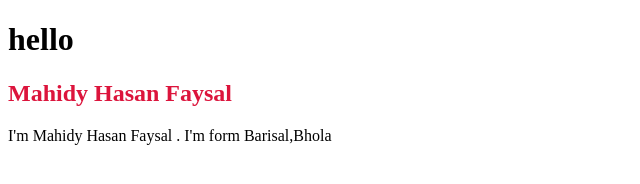
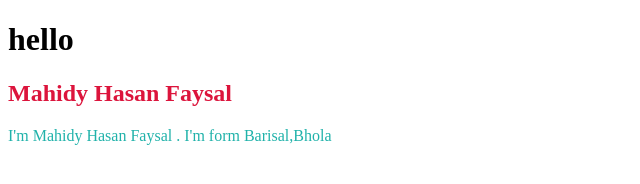
Before and after one commit to Mahidy22/fff, a plain HTML site: page index.html in a window 1280 px wide. Shown: the whole page, without its empty margins (0-640 px from the left). Drawn offline with Linux system fonts and the light colour scheme.

Commit message:
paraStyle

```diff
--- a/index.html
+++ b/index.html
@@ -9,6 +9,6 @@
 <body>
     <h1>hello</h1>
     <h2 style="color:crimson">Mahidy Hasan Faysal</h2>
-    <p>I'm Mahidy Hasan Faysal . I'm form Barisal,Bhola</p>
+    <p style="color:lightseagreen">I'm Mahidy Hasan Faysal . I'm form Barisal,Bhola</p>
 </body>
 </html>
```
